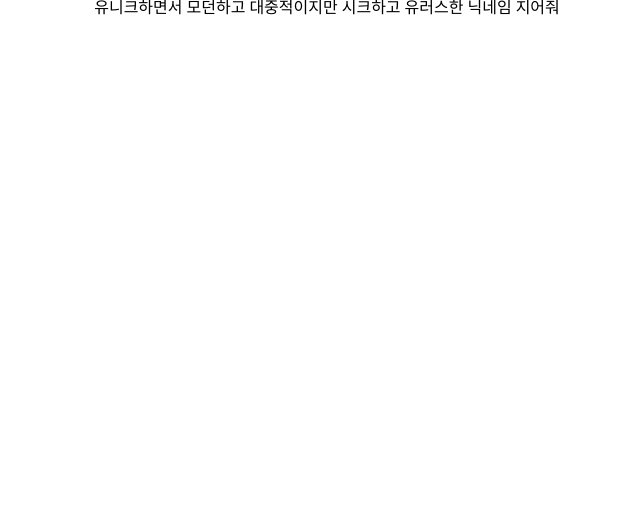
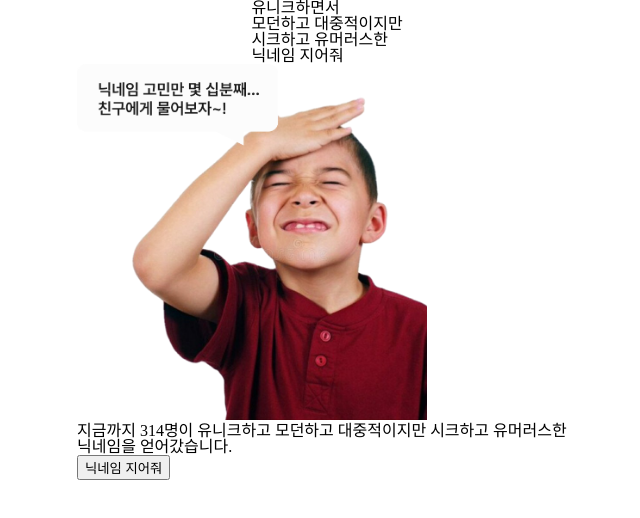
Before and after one commit to teo15-3/nickname-fe, a Next.js app: page / in a window 1280 px wide. Shown: the top 518 px of the page, without its empty margins (313-953 px from the left). Built offline with nearby package versions, Linux system fonts and the light colour scheme.

Commit message:
feat: 인트로 페이지 마크업
Co-authored-by: 정물결 <mulgyeoljung@gmail.com>

```diff
--- a/src/app/page.tsx
+++ b/src/app/page.tsx
@@ -1,12 +1,37 @@
 import Image from "next/image";
+import Link from "next/link";
 import styles from "./page.module.scss";
 
 export default function Home() {
   return (
     <main className={styles.main}>
-      <h1>
-        유니크하면서 모던하고 대중적이지만 시크하고 유러스한 닉네임 지어줘
-      </h1>
+      <header>
+        <h1>
+          <strong>유니크</strong>하면서 <br />
+          <strong>모던</strong>하고 <strong>대중적</strong>이지만 <br />
+          <strong>시크</strong>하고 <strong>유머러스</strong>한 <br />
+          닉네임 지어줘
+        </h1>
+      </header>
+      <section>
+        <div>
+          <Image
+            src="/assets/img/img_jamini.png"
+            alt="잼민이"
+            width="350"
+            height="356"
+          />
+        </div>
+        <div>
+          <div>
+            지금까지 <b>314</b>명이 유니크하고 모던하고 대중적이지만 시크하고
+            유머러스한 닉네임을 얻어갔습니다.
+          </div>
+          <Link href="/create">
+            <button type="button">닉네임 지어줘</button>
+          </Link>
+        </div>
+      </section>
     </main>
   );
 }
```
Also changed, not shown: public/assets/img/img_jamini.png (added).
